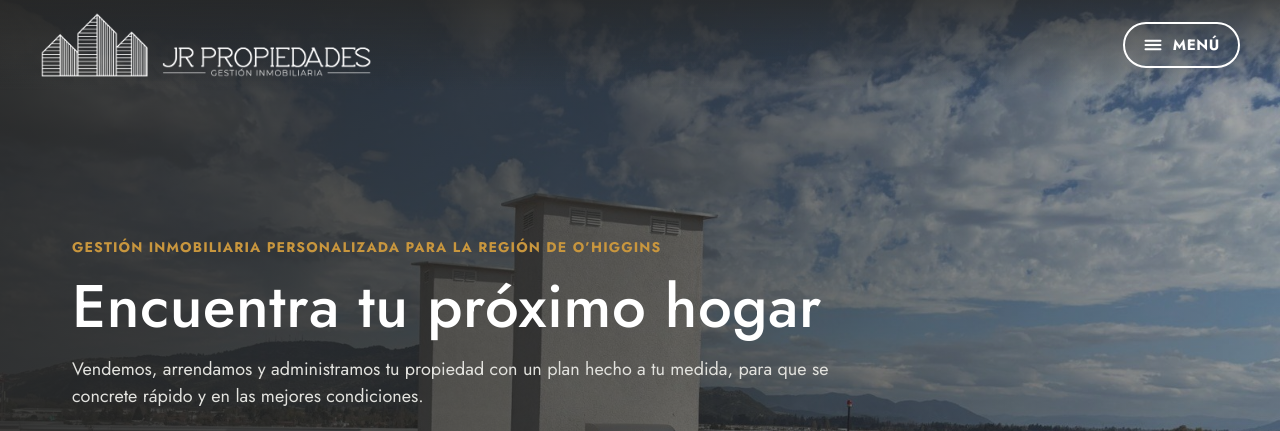
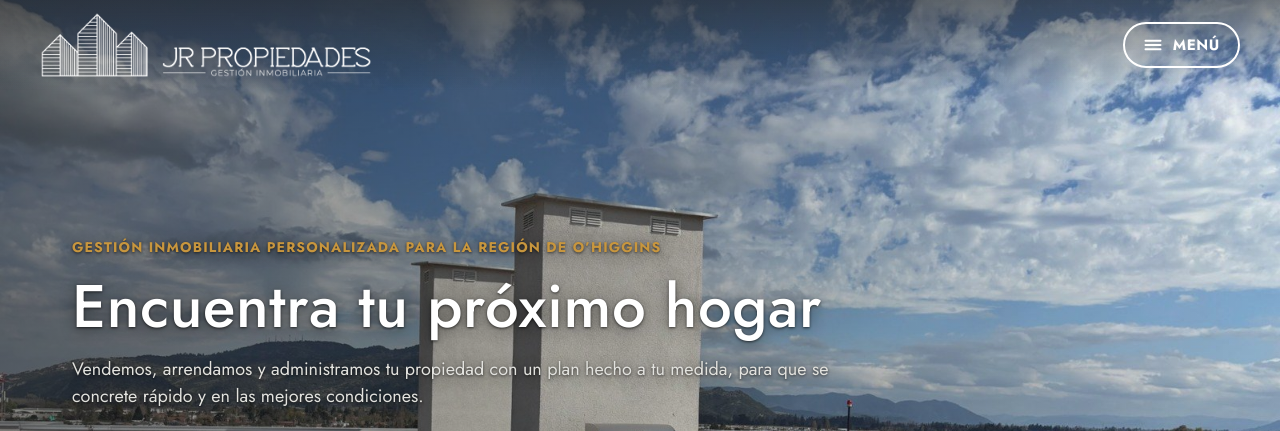
Before and after one commit to pauhermidar-eng/jr-propiedades.cl, a plain HTML site: page index.html in a window 1280 px wide. Shown: the top 431 px of the page. Drawn offline with Linux system fonts and the light colour scheme.

Commit message:
Aclarar imagen de fondo de la portada
Co-Authored-By: Claude Opus 5.5 <noreply@anthropic.com>
Claude-Session: https://claude.ai/code/session_01HrFPx7NaSMeoBGSwXridZv

```diff
--- a/index.html
+++ b/index.html
@@ -111,12 +111,13 @@ section[id]:not(#inicio) > div,#propiedades article,footer .ft-in{animation:jr-r
 @media (prefers-reduced-motion:reduce){article{transition:none}}
 </style>
 <style id="hero-over-css">
-header.hdr-over{position:fixed !important;top:0;left:0;right:0;width:100%;background:linear-gradient(180deg,rgba(38,38,37,.72) 0%,rgba(38,38,37,0) 100%);transition:background .3s ease,box-shadow .3s ease;-webkit-backdrop-filter:none}
+header.hdr-over{position:fixed !important;top:0;left:0;right:0;width:100%;background:linear-gradient(180deg,rgba(38,38,37,.55) 0%,rgba(38,38,37,0) 100%);transition:background .3s ease,box-shadow .3s ease;-webkit-backdrop-filter:none}
 header.hdr-over.scrolled{background:rgba(38,38,37,.94);-webkit-backdrop-filter:blur(8px);backdrop-filter:blur(8px);box-shadow:0 2px 18px rgba(0,0,0,.25)}
 header.hdr-over .hdr-in{padding-top:12px !important;padding-bottom:12px !important}
 #inicio{min-height:100vh;min-height:100svh;display:flex;flex-direction:column;justify-content:center}
 #inicio > div{padding-top:150px !important;width:100%;box-sizing:border-box}
 @media (max-width:820px){#inicio > div{padding-top:120px !important}}
+#inicio h1,#inicio > div > div > p{text-shadow:0 1px 3px rgba(0,0,0,.65),0 2px 16px rgba(0,0,0,.45)}
 </style>
 <script>
 (function(){function u(){var h=document.querySelector('header.hdr-over');if(h)h.classList.toggle('scrolled',(window.scrollY||document.documentElement.scrollTop)>40);}
@@ -226,7 +227,7 @@ select:focus,input:focus,textarea:focus,button:focus-visible,a:focus-visible{out
 
 
 <!-- Propiedades destacadas -->
-<section id="inicio" style="background:linear-gradient(100deg,rgba(38,38,37,.92) 0%,rgba(38,38,37,.72) 48%,rgba(38,38,37,.35) 100%),url(img/hero.jpg) center 40%/cover no-repeat #373736;color:#FFFFFF">
+<section id="inicio" style="background:linear-gradient(100deg,rgba(38,38,37,.58) 0%,rgba(38,38,37,.34) 48%,rgba(38,38,37,0) 100%),url(img/hero.jpg) center 40%/cover no-repeat #373736;color:#FFFFFF">
 <div style="max-width:1200px;margin:0 auto;padding:clamp(48px,8vw,96px) clamp(16px,4vw,32px) clamp(48px,7vw,80px);display:flex;flex-direction:column;gap:32px">
 <div style="display:flex;flex-direction:column;gap:16px;max-width:760px">
 <p style="margin: 0; font-weight: 700; letter-spacing: 0.08em; text-transform: uppercase; font-size: 14px; color: {{accent}}; max-width: 100%">Gestión inmobiliaria personalizada para la Región de O’Higgins</p>
@@ -556,7 +557,7 @@ select:focus,input:focus,textarea:focus,button:focus-visible,a:focus-visible{out
 
 
 
-<section id="inicio" style="background:linear-gradient(100deg,rgba(38,38,37,.92) 0%,rgba(38,38,37,.72) 48%,rgba(38,38,37,.35) 100%),url(img/hero.jpg) center 40%/cover no-repeat #373736;color:#FFFFFF">
+<section id="inicio" style="background:linear-gradient(100deg,rgba(38,38,37,.58) 0%,rgba(38,38,37,.34) 48%,rgba(38,38,37,0) 100%),url(img/hero.jpg) center 40%/cover no-repeat #373736;color:#FFFFFF">
 <div style="max-width:1200px;margin:0 auto;padding:clamp(48px,8vw,96px) clamp(16px,4vw,32px) clamp(48px,7vw,80px);display:flex;flex-direction:column;gap:32px">
 <div style="display:flex;flex-direction:column;gap:16px;max-width:760px">
 <p style="margin: 0; font-weight: 700; letter-spacing: 0.08em; text-transform: uppercase; font-size: 14px; color: #C8963E; max-width: 100%">Gestión inmobiliaria personalizada para la Región de O’Higgins</p>
```
